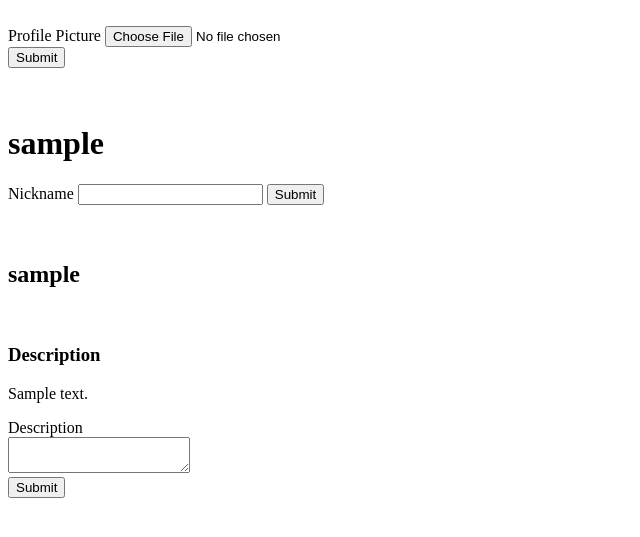
After one commit to ArnoStar/SillyCord, a Flask app: page /profile/editor/1 in a window 1280 px wide. The commit adds this page. Shown: the top 537 px of the page, without its empty margins (0-640 px from the left). Run offline with Flask 3, Linux system fonts and the light colour scheme; a user stored in the database is signed in; tables that the repository leaves empty hold one stand-in row (values such as "Sample post"); some libraries are stand-ins or nearby versions.

Commit message:
Added the profile system, and the html to the profile editor, but the functionality of the editor is not ready.

```diff
--- a/chats/routes.py
+++ b/chats/routes.py
@@ -45,7 +45,7 @@ def find():
         return redirect(url_for('chats.contacts'))
 
 
-@chats.route("/chats/<chat_id>")
+@chats.route("/chats/<int:chat_id>")
 def chat(chat_id):
     if not current_user.is_authenticated:
         return redirect(url_for('auth.login'))
--- a/chats/templates/contacts.html
+++ b/chats/templates/contacts.html
@@ -1,7 +1,7 @@
 {% extends 'base.html' %}
 {% block title %}Contacts{% endblock %}
 {% block content %}
-    <a>{{ current_user.nickname }}</a><br><br>
+    <a href="{{ url_for('profile.profile_page', user_id=current_user.id) }}">{{ current_user.nickname }}</a><br><br>
     <a href="{{ url_for('chats.find') }}">New contact</a>
     <div id="Chats">
         {% for link in user_chats_links %}
--- a/core/app.py
+++ b/core/app.py
@@ -10,6 +10,7 @@ from .mail import mail
 from .sockets import socket
 from auth.routes import auth
 from chats.routes import chats
+from profile.routes import profile
 
 def create_app():
     load_dotenv()
@@ -39,5 +40,6 @@ def create_app():
     app.register_blueprint(core)
     app.register_blueprint(auth, url_prefix="/auth")
     app.register_blueprint(chats, url_prefix="/chats")
+    app.register_blueprint(profile, url_prefix="/profile")
 
     return app
--- /dev/null
+++ b/profile/forms.py
@@ -0,0 +1,16 @@
+from flask_wtf import FlaskForm
+from flask_wtf.file import FileAllowed
+from wtforms import StringField, SubmitField, TextAreaField, FileField
+from wtforms.validators import DataRequired, Length
+
+from users.models import USERNAME_MAX_LENGTH, USERNAME_MIN_LENGTH
+
+class ProfilePictureForm(FlaskForm):
+    profile_picture = FileField('Profile Picture', validators=[FileAllowed(['jpg', 'png'])])
+    submit = SubmitField('Submit')
+class NicknameForm(FlaskForm):
+    nickname = StringField('Nickname', validators=[DataRequired(), Length(min=USERNAME_MIN_LENGTH, max=USERNAME_MAX_LENGTH)])
+    submit = SubmitField('Submit')
+class DescriptionForm(FlaskForm):
+    description = TextAreaField('Description', validators=[DataRequired(), Length(min=0, max=400)]) #change max and min value in the future
+    submit = SubmitField('Submit')
--- /dev/null
+++ b/profile/routes.py
@@ -0,0 +1,27 @@
+from flask import Blueprint, render_template, redirect, url_for
+from flask_login import current_user
+
+from .forms import ProfilePictureForm, NicknameForm, DescriptionForm
+from users.models import User
+
+profile = Blueprint('profile', __name__, template_folder='templates')
+
+@profile.route('/<int:user_id>')
+def profile_page(user_id):
+    user = User.query.get(user_id)
+    return render_template("profile.html", user=user)
+@profile.route('editor/<int:user_id>')
+def editor(user_id):
+    if not current_user.is_authenticated:
+        return redirect(url_for('auth.login'))
+    if current_user.id == user_id:
+        user = User.query.get(user_id)
+        profile_picture_form = ProfilePictureForm()
+        nickname_form = NicknameForm()
+        description_form = DescriptionForm()
+        return render_template("profile_editor.html", user=user,
+                               profile_picture_form=profile_picture_form,
+                               nickname_form=nickname_form,
+                               description_form=description_form)
+    else:
+        return "403, not authorized", 403
--- /dev/null
+++ b/profile/templates/profile.html
@@ -0,0 +1,19 @@
+{% extends 'base.html' %}
+{% block title %}Profile of {{ user.nickname }}{% endblock %}
+{% block content %}
+    <img class="profile_picture">
+    {% block profile_picture_edit %}{% endblock %}
+	<h1>{{ user.nickname }}</h1>
+    {% block nickname_edit %}{% endblock %}
+    <h2>{{ user.username }}</h2>
+    <br>
+    <h3>Description</h3>
+    <p>{{ user.description }}</p>
+    {% block description_edit %}{% endblock %}
+
+    {% block go_to_editor %}
+        {% if current_user.id == user.id %}
+            <a href="{{ url_for('profile.editor', user_id=current_user.id) }}">Edit?</a>
+        {% endif %}
+    {% endblock %}
+{% endblock %}
--- /dev/null
+++ b/profile/templates/profile_editor.html
@@ -0,0 +1,30 @@
+{% extends 'profile.html' %}
+
+{% block profile_picture_edit %}
+    <form method="POST" enctype="multipart/form-data">
+        {{ profile_picture_form.profile_picture.label }}
+        {{ profile_picture_form.profile_picture }}<br>
+        {{ profile_picture_form.submit }}
+        <br><br><br>
+    </form>
+{% endblock %}
+
+{% block nickname_edit %}
+    <form method="POST" enctype="application/x-www-form-urlencoded">
+        {{ nickname_form.nickname.label }}
+        {{ nickname_form.nickname }}
+        {{ nickname_form.submit }}
+        <br><br><br>
+    </form>
+{% endblock %}
+
+{% block description_edit %}
+    <form method="POST" enctype="application/x-www-form-urlencoded">
+        {{ description_form.description.label }}<br>
+        {{ description_form.description }}<br>
+        {{ description_form.submit }}
+        <br><br><br>
+    </form>
+{% endblock %}
+
+{% block go_to_editor %}{% endblock %}
```
Also changed, not shown: profile/__init__.py (added).
